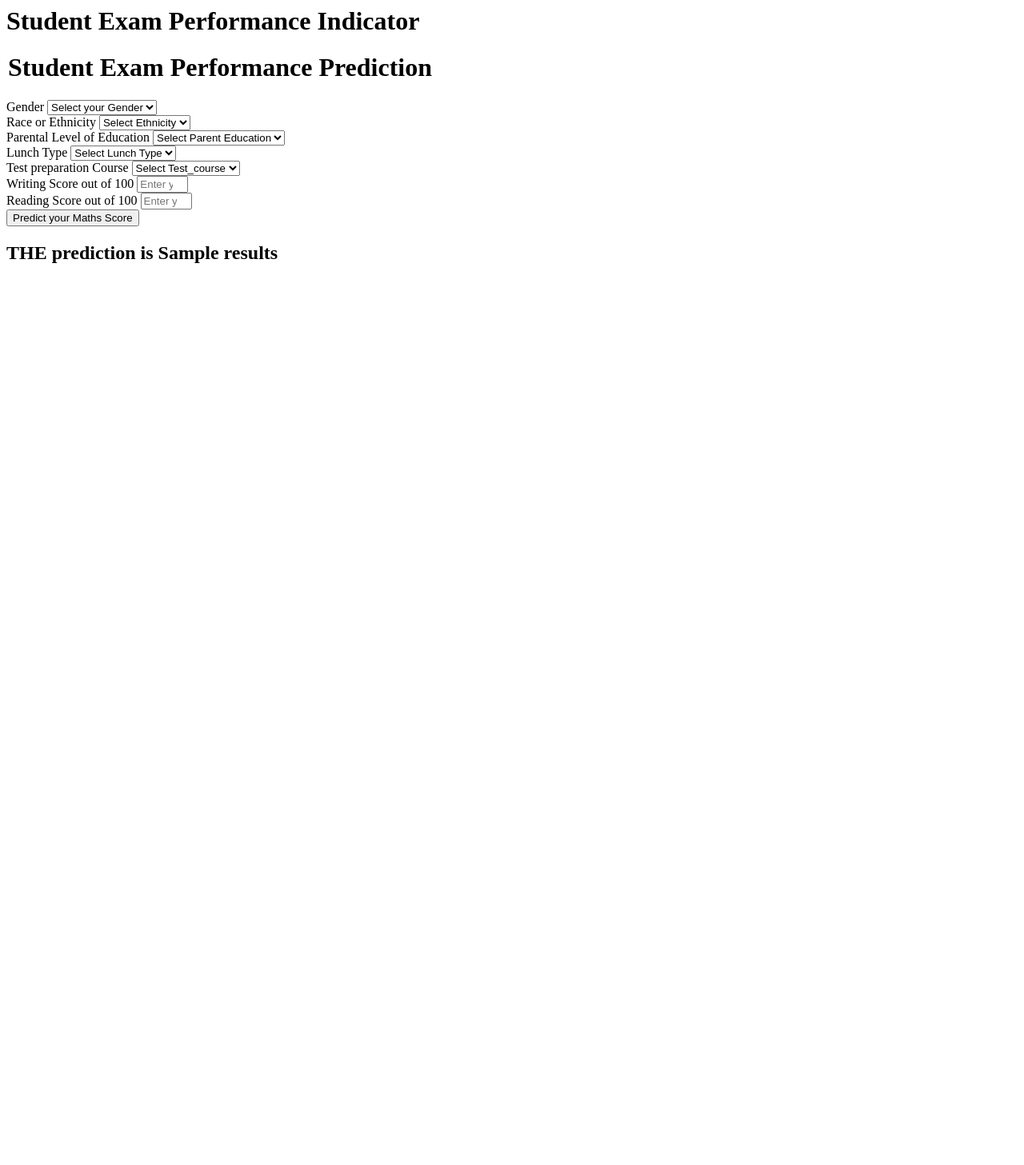
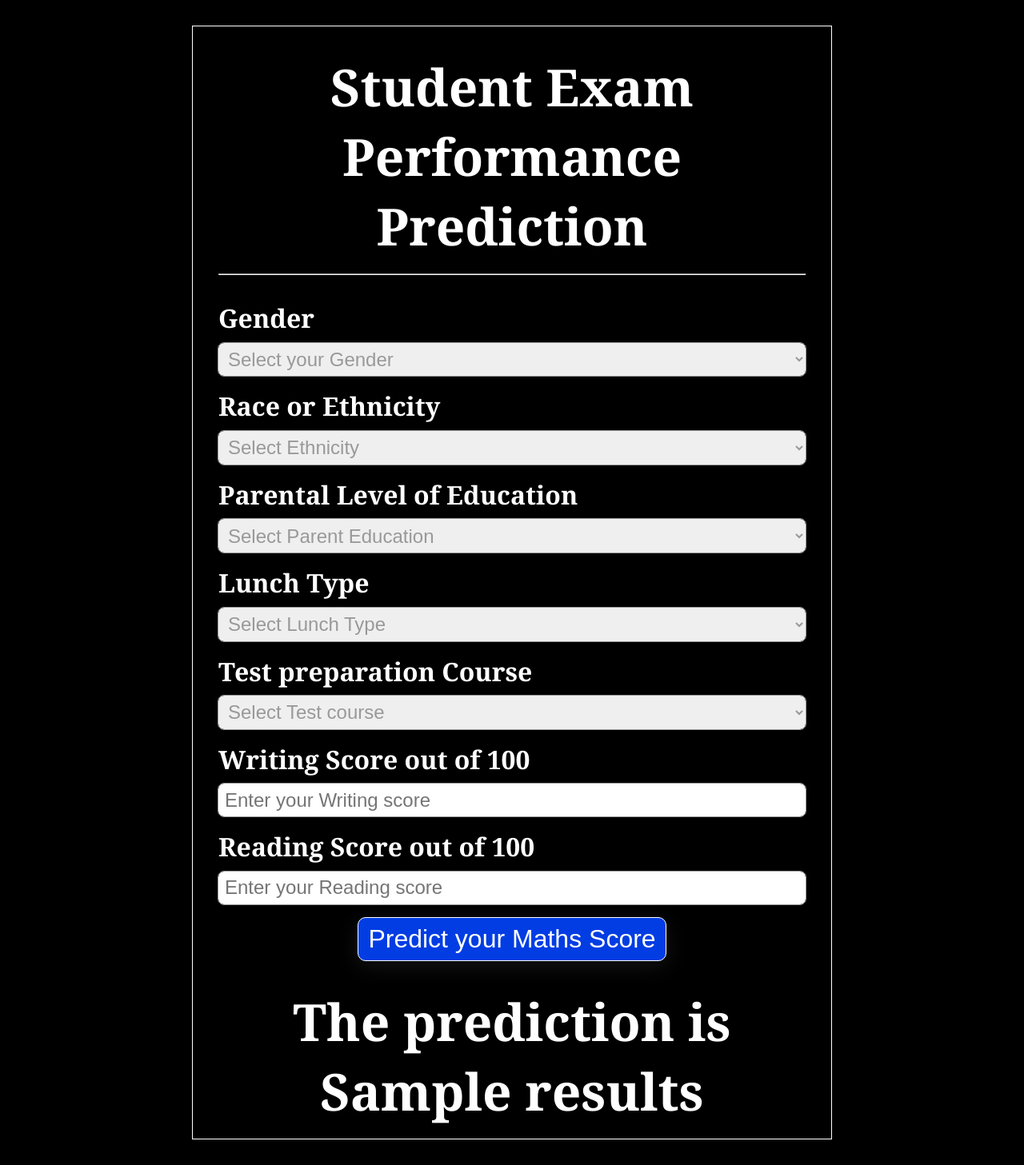
Before and after one commit to mayanksahu33/mlproject, a Flask app: template templates/home.html in a window 1280 px wide. Shown: the whole page at 80% size. Before the commit the page ends 329 px from the top, so only its background shows below. Run offline with Flask 3, Linux system fonts and the light colour scheme; the template is opened without the code that fills it: most values are stand-ins (such as "Sample title", 1, 10 or a date in 2020).

Commit message:
modified templates

```diff
--- a/src/utils.py
+++ b/src/utils.py
@@ -45,7 +45,7 @@ def evaluate_models(X_train,y_train,X_test,y_test,models,params):
         return report
 
     except Exception as e:
-        CustomException(e,sys)
+        raise CustomException(e,sys)
 
 
 def load_object(file_path):
--- a/templates/home.html
+++ b/templates/home.html
@@ -1,15 +1,120 @@
 <html>
+    <head>
+        <style>
+            * {
+  margin: 0px;
+  padding: 0px;
+  box-sizing: border-box;
+}
+
+body {
+  font-family: Georgia, "Times New Roman", Times, serif;
+  color: white;
+  background-color: black;
+}
+
+.container {
+  max-width: 50rem;
+  margin: 2rem auto;
+  padding: 0px 2rem;
+  border: 1px solid;
+}
+
+.main-heading {
+  font-size: 4rem;
+  margin: 2rem 0rem 1rem;
+  color: white;
+  text-align: center;
+}
+
+/* form section */
+.form-class {
+  margin: 2rem 0px;
+}
+
+.form-control {
+  display: flex;
+  flex-direction: column;
+}
+
+.heading-field {
+  margin: 1rem 0px 0.6rem;
+}
+
+.field-head {
+  font-size: 2rem;
+}
+
+.input-div {
+  margin-bottom: 1rem;
+}
+
+.field-inputs {
+  display: flex;
+  flex-wrap: wrap;
+  gap: 2rem;
+}
+
+.form-control-input {
+  font-size: 1.5rem;
+  padding: 0.4rem 0px;
+  text-indent: 0.5rem;
+  border: none;
+  outline: 1px solid #999;
+  border-radius: 7px;
+  width: 100%;
+  color: #999;
+}
+option {
+  color: #999;
+}
+.form-control-input:focus {
+  color: #212529;
+  background-color: #fff;
+  border-color: #86b7fe;
+  outline: 0;
+  box-shadow: 0 0 0 0.25rem rgb(13 110 253 / 25%);
+}
+
+.help-text {
+  font-size: 0.7rem;
+  margin-top: 0.4rem;
+  padding: 0.1rem;
+}
+
+button {
+  font-size: 2rem;
+  margin: 0px auto;
+  display: block;
+  color: wite;
+  padding: 0.5rem 0.8rem;
+  border: 1px solid white;
+  background-color: #023de3;
+  color: white;
+  border-radius: 10px;
+  box-shadow: 1px #0000;
+  box-shadow: rgb(100 100 111 / 20%) 0px 7px 29px 0px;
+}
+
+/* form section ends */
+
+        </style>
+      </head>
     <body>
-    <div class="login">
-       <h1>Student Exam Performance Indicator</h1>
+        <!-- form container -->
+<div class="container">
+    <h1 class="main-heading">Student Exam Performance Prediction</h1>
+    <hr>
+    <!-- form start -->
+    <form class="form-class" action="{{ url_for('predict_datapoint')}}" method="post">
 
-       <form action="{{ url_for('predict_datapoint')}}" method="post">
-        <h1>
-            <legend>Student Exam Performance Prediction</legend>
-        </h1>
-        <div class="mb-3">
-            <label class="form-label">Gender</label>
-            <select class="form-control" name="gender" placeholder="Enter you Gender" required>
+      <!-- Prediction -->
+
+        <div class="heading-field">
+          <h3 class="field-head">Gender</h3>
+        </div>
+        <div class="input-div">
+            <select class="form-control-input" name="gender" placeholder="Enter you Gender" required>
                 <option class="placeholder" selected disabled value="">Select your Gender</option>
                 <option value="male">
                     Male
@@ -19,9 +124,11 @@
                 </option>
             </select>
         </div>
-        <div class="mb-3">
-            <label class="form-label">Race or Ethnicity</label>
-            <select class="form-control" name="ethnicity" placeholder="Enter you ethnicity" required>
+        <div class="heading-field">
+            <h3 class="field-head">Race or Ethnicity</h3>
+          </div>
+          <div class="input-div">
+            <select class="form-control-input" name="ethnicity" placeholder="Enter you ethnicity" required>
                 <option class="placeholder" selected disabled value="">Select Ethnicity</option>
                 <option value="group A">
                     Group A
@@ -40,9 +147,11 @@
                 </option>
             </select>
           </div>
-        <div class="mb-3">
-            <label class="form-label">Parental Level of Education</label>
-            <select class="form-control" name="parental_level_of_education"
+          <div class="heading-field">
+            <h3 class="field-head">Parental Level of Education</h3>
+          </div>
+          <div class="input-div">
+            <select class="form-control-input" name="parental_level_of_education"
             placeholder="Enter you Parent Education" required>
             <option class="placeholder" selected disabled value="">Select Parent Education</option>
             <option value="associate's degree">
@@ -65,9 +174,11 @@
             </option>
         </select>
           </div>
-        <div class="mb-3">
-            <label class="form-label">Lunch Type</label>
-            <select class="form-control" name="lunch" placeholder="Enter you Lunch" required>
+          <div class="heading-field">
+            <h3 class="field-head">Lunch Type</h3>
+          </div>
+          <div class="input-div">
+            <select class="form-control-input" name="lunch" placeholder="Enter you Lunch" required>
                 <option class="placeholder" selected disabled value="">Select Lunch Type</option>
                 <option value="free/reduced">
                     free/reduced
@@ -77,11 +188,13 @@
                 </option>
             </select>
           </div>
-        <div class="mb-3">
-            <label class="form-label">Test preparation Course</label>
-            <select class="form-control" name="test_preparation_course" placeholder="Enter you Course"
+          <div class="heading-field">
+            <h3 class="field-head">Test preparation Course</h3>
+          </div>
+          <div class="input-div">
+            <select class="form-control-input" name="test_preparation_course" placeholder="Enter you Course"
             required>
-                <option class="placeholder" selected disabled value="">Select Test_course</option>
+            <option class="placeholder" selected disabled value="">Select Test course</option>
             <option value="none">
                 None
             </option>
@@ -90,22 +203,40 @@
             </option>
         </select>
           </div>
-        <div class="mb-3">
-            <label class="form-label">Writing Score out of 100</label>
-            <input class="form-control" type="number" name="reading_score"
-                placeholder="Enter your Reading score" min='0' max='100' />
+
+          <div class="heading-field">
+            <h3 class="field-head">Writing Score out of 100</h3>
           </div>
-        <div class="mb-3">
-            <label class="form-label">Reading Score out of 100</label>
-            <input class="form-control" type="number" name="writing_score"
-                placeholder="Enter your Reading Score" min='0' max='100' />
+          <div>
+            <div class="input-div">
+              <input type="number" class="form-control-input" name="writing_score" placeholder="Enter your Writing score" min='0' max='100' required>
             </div>
-        <div class="mb-3">
-            <input class="btn btn-primary" type="submit" value="Predict your Maths Score" required />
           </div>
+
+          <div class="heading-field">
+            <h3 class="field-head">Reading Score out of 100</h3>
+          </div>
+          <div>
+            <div class="input-div">
+              <input type="number" class="form-control-input" name="reading_score" placeholder="Enter your Reading score" min='0' max='100' required>
+            </div>
+          </div>
+      <!-- Prediction Ends -->
+
+
+
+      <button type="submit">Predict your Maths Score</button>
+
     </form>
-    <h2>
-       THE  prediction is {{results}}
+    <!-- form ends -->
+
+    <!-- Result -->
+    <h2  class="main-heading">
+        The prediction is {{results}}
     </h2>
-   <body>
+    <!-- Result ends -->
+
+  </div>
+  <!-- form container ends -->
+    </body>
 </html>
```
Also changed, not shown: templates/index.html (+95 -1 lines). Lines whose indentation alone changed are shown as unchanged.
